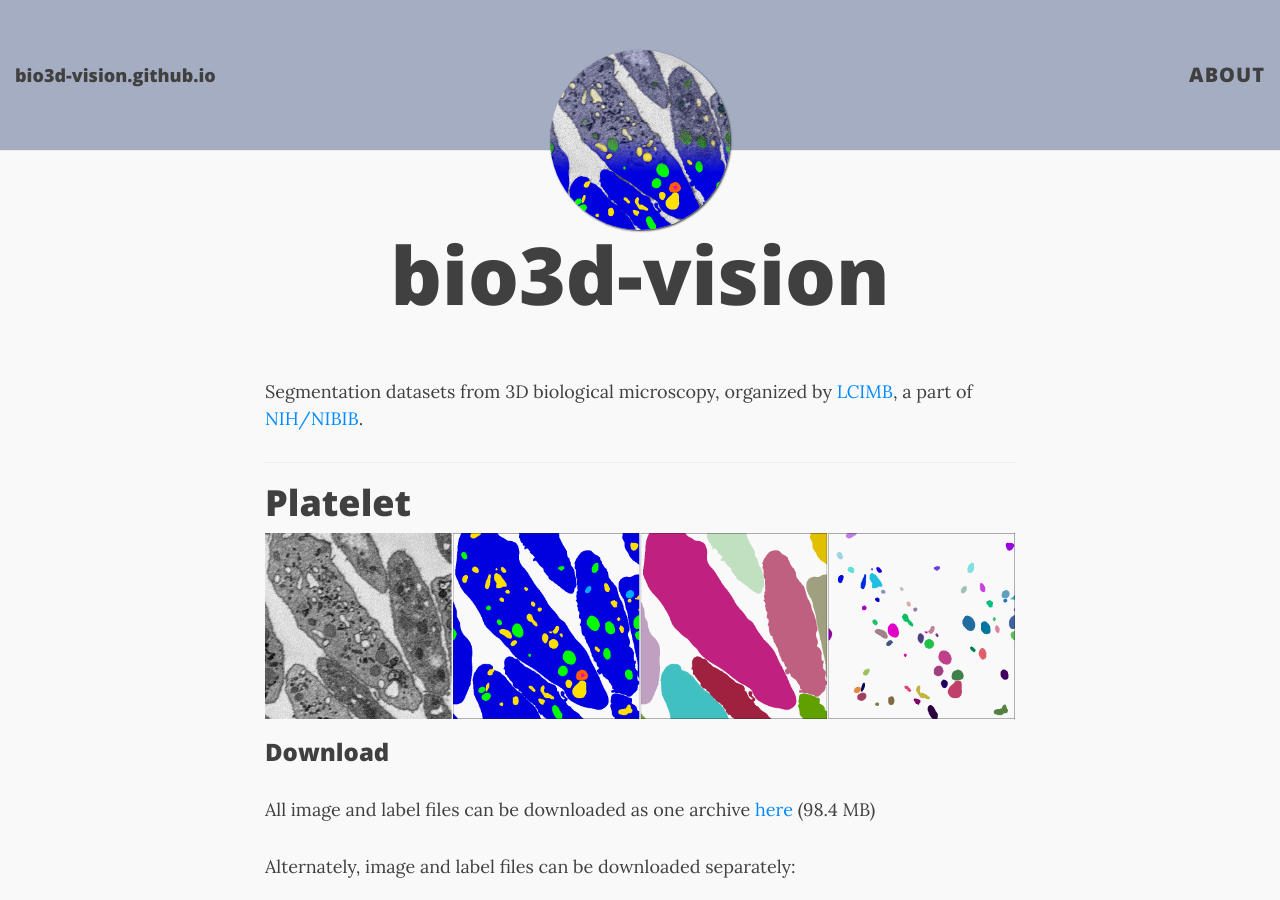
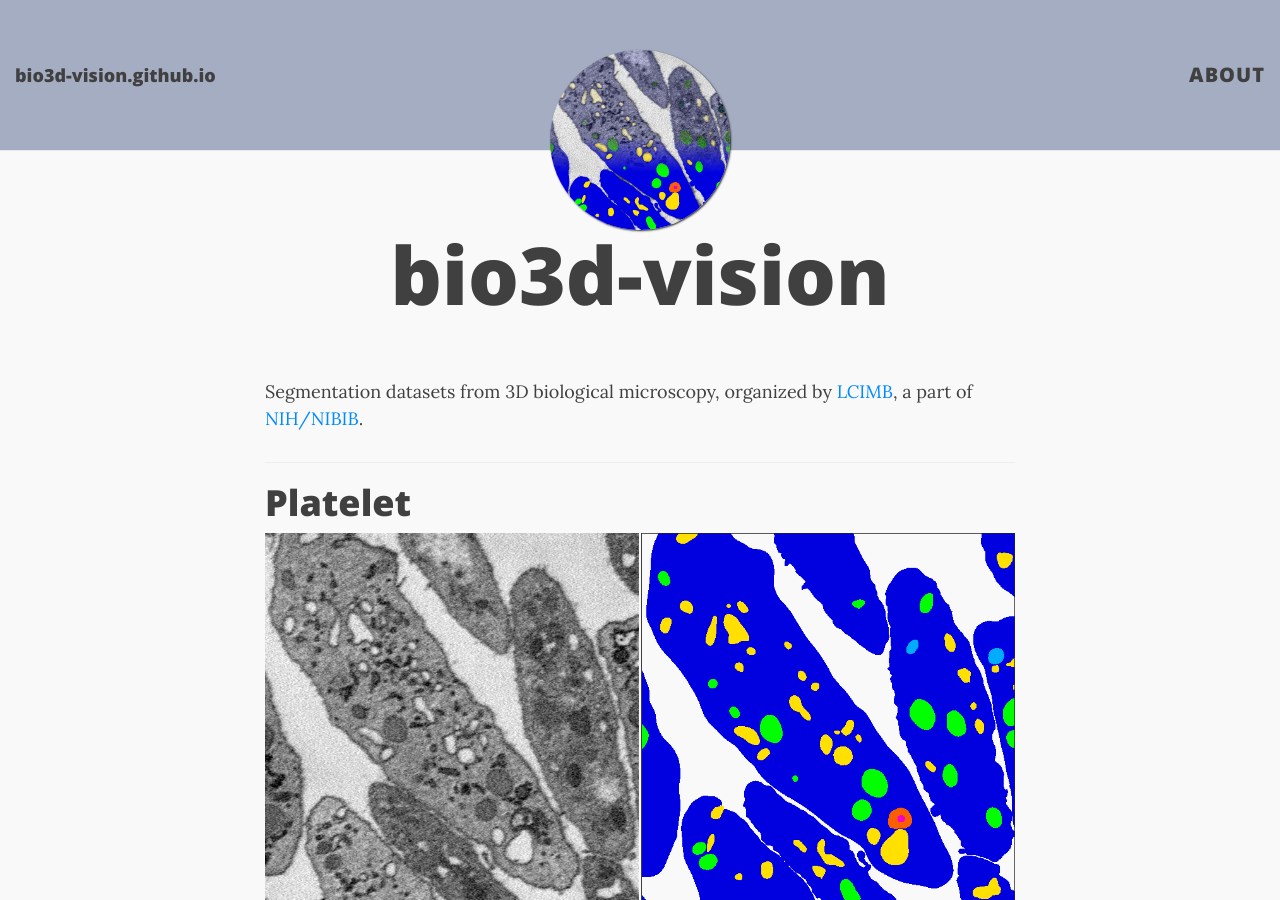
Before and after one commit to bio3d-vision/bio3d-vision.github.io, a Jekyll site: the page built from index.html, in a window 1280 px wide and 900 px high. Built offline with Jekyll 4.4.1, drawn with Linux system fonts in a browser that asks for light colours; nearby versions of some CDN libraries; the list of posts is cut into pages by our own code.

Commit message:
Made banner taller

```diff
--- a/index.html
+++ b/index.html
@@ -8,7 +8,7 @@
 <hr />
 <h1 id="platelet">Platelet</h1>
 <div class="figure">
-<img src="media/platelet_banner.png" />
+<img src="media/platelet_banner_tall.png" />
 
 </div>
 <h3 id="download">Download</h3>
```
Also changed, not shown: README.md, media/platelet_banner_tall.png (added).
